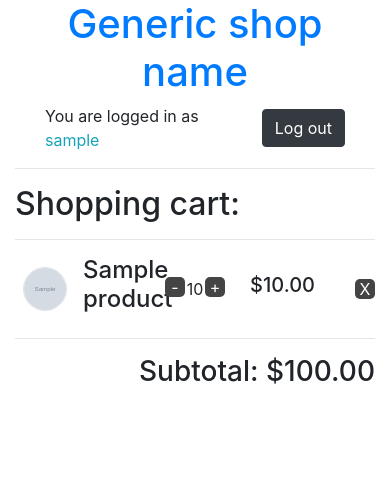
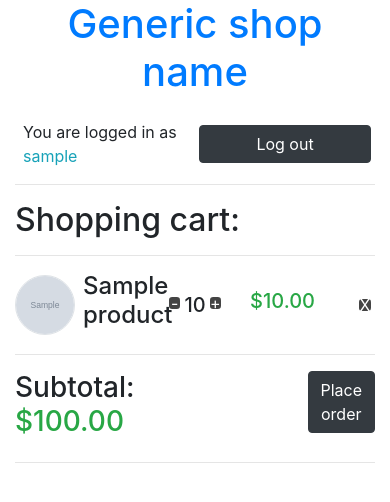
Before and after one commit to JohnTheUnigoat/Python_Lab_01, a Django app: page /cart/ in a window 390 px wide. Shown: the top 502 px of the page. Run offline with Django 3.2, Linux system fonts and the light colour scheme; a user stored in the database is signed in; tables that the repository leaves empty hold one stand-in row (values such as "Sample post"); grey boxes marked "Sample" are stand-in pictures; some libraries are stand-ins or nearby versions.

Commit message:
Refactored templates, added Place order button to cart
Signed-off-by: Ivan Hudzynskyi <ivanhudzinskyi2000@gmail.com>

```diff
--- a/static/cart/styles.css
+++ b/static/cart/styles.css
@@ -1,28 +1,7 @@
-.square {
-    position: relative;
-    width: 100%;
-}
-
-.square::after {
-    content: "";
-    display: block;
-    padding-bottom: 100%;
-}
-
-.square-content {
-    position: absolute;
-    width: 100%;
-    height: 100%;
-}
-
 img {
     width: 100%;
     height: 100%;
     object-fit: cover;
-}
-
-.round {
-    border-radius: 50%;
 }
 
 .my-btn {
@@ -31,7 +10,7 @@ img {
     justify-content: center;
     width: 100%;
     height: 100%;
-    border-radius: 5px;
+    border-radius: 0.2em;
     background-color: #444;
     color: #fff;
     transition: 0.2s;
--- a/static/main/styles.css
+++ b/static/main/styles.css
@@ -28,5 +28,7 @@
 }
 
 img {
+    width:100%;
+    height: 100%;
     object-fit: cover;
 }
--- /dev/null
+++ b/static/styles.css
@@ -0,0 +1,20 @@
+.square {
+    position: relative;
+    width: 100%;
+}
+
+.square::after {
+    content: "";
+    display: block;
+    padding-bottom: 100%;
+}
+
+.square-content {
+    position: absolute;
+    width: 100%;
+    height: 100%;
+}
+
+.round {
+    border-radius: 50%;
+}
--- a/templates/cart.html
+++ b/templates/cart.html
@@ -1,25 +1,24 @@
 {% extends 'base.html' %}
 {% load static %}
 {% block head %}
+  <link rel="stylesheet" href="{% static 'styles.css' %}">
   <link rel="stylesheet" href="{% static 'cart/styles.css' %}">
 {% endblock head %}
 {% block content %}
-  <div class="row no-gutters">
-    <h1 class="col-10 col-md-6 mx-auto text-center text-md-left">
+  <div class="row no-gutters justify-content- align-items-start">
+    <!-- Title -->
+    <h1 class="col-12 col-md-4 col-lg-6 text-center text-md-left">
       <a class="text-decoration-none text-primary" href="{% url 'main' %}">Generic shop name</a>
     </h1>
-    <div class="col-10 col-md-6 mx-auto row align-items-center">
-      {% if not username == '' %}
-        <span class="col text-left text-md-right p-0">
+    <!-- User buttons -->
+    <div class="col-12 col-md-8 col-lg-6 row no-gutters justify-content-end align-items-center pt-3">
+      {% if username %}
+        <div class="col-6 col-md-9 text-md-right px-2">
           You are logged in as <span class="text-info">{{ username }}</span>
-        </span>
-        <a href="{% url 'logout' %}" class="btn btn-dark ml-2">Log out</a>
-      {% else %}
-        <span class="col text-left text-md-right p-0">
-          You are not logged in
-        </span>
-        <a href="{% url 'login' %}" class="btn btn-dark ml-2">Log in</a>
-        <a href="{% url 'register' %}" class="btn btn-dark ml-2">Sign up</a>
+        </div>
+        <div class="col-6 col-md-3 p-1">
+            <a href="{% url 'logout' %}" class="w-100 btn btn-dark">Log out</a>
+        </div>
       {% endif %}
     </div>
   </div>
@@ -32,7 +31,7 @@
       <div class="row no-gutters align-items-center">
         <!-- Image -->
         <div class="col-2 square">
-          <div class="square-content p-2">
+          <div class="square-content p-md-2 p-0">
             <img class="round border" src="{{ entry.product.image.url }}" alt="{{ entry.product.name }}">
           </div>
         </div>
@@ -45,17 +44,17 @@
           <div class="row no-gutters">
             <div class="col">
               <div class="square">
-                <div class="square-content p-0 p-lg-2">
+                <div class="square-content p-1 p-lg-2">
                   <a href="decEntryQuantity/{{ entry.id }}/" class="my-btn">-</a>
                 </div>
               </div>
             </div>
             <div class="col row no-gutters">
-              <span class="m-auto text-center">{{ entry.quantity }}</span>
+              <h5 class="m-auto text-center">{{ entry.quantity }}</h5>
             </div>
             <div class="col">
               <div class="square">
-                <div class="square-content p-0 p-lg-2">
+                <div class="square-content p-1 p-lg-2">
                   <a href="incEntryQuantity/{{ entry.id }}/" class="my-btn">+</a>
                 </div>
               </div>
@@ -64,14 +63,14 @@
         </div>
         <!-- Price -->
         <div class="col-3 text-right">
-          <h5>${{ entry.product.price }}</h5>
+          <h5 class="text-success">${{ entry.product.price }}</h5>
         </div>
         <!-- Remove button -->
         <div class="col-2">
           <div class="row no-gutters justify-content-end">
             <div class="col-4">
               <div class="square">
-                <div class="square-content p-0 p-lg-2">
+                <div class="square-content p-1 p-lg-2">
                   <a href="removeProductEntry/{{ entry.id }}/" class="my-btn">X</a>
                 </div>
               </div>
@@ -81,8 +80,18 @@
       </div>
       <hr>
     {% endfor %}
-    <h3 class="text-right">Subtotal: ${{ subtotal }}</h3>
+    <div class="row justify-content-between">
+      <div class="col-4">
+        <h3>
+          Subtotal: <span class="text-success">${{ subtotal }}</span>
+        </h3>
+      </div>
+      <div class="col-3">
+        <a href="" class="btn btn-dark w-100">Place order</a>
+      </div>
+    </div>
   {% else %}
-    <h2 class="text-center">There are no products in your cart</h2>
+    <h2 class="text-center text-muted">There are no products in your cart</h2>
   {% endif %}
+  <hr>
 {% endblock content %}
```
Also changed, not shown: templates/index.html (+43 -20 lines), templates/registration/base.html (+4 -4 lines).
